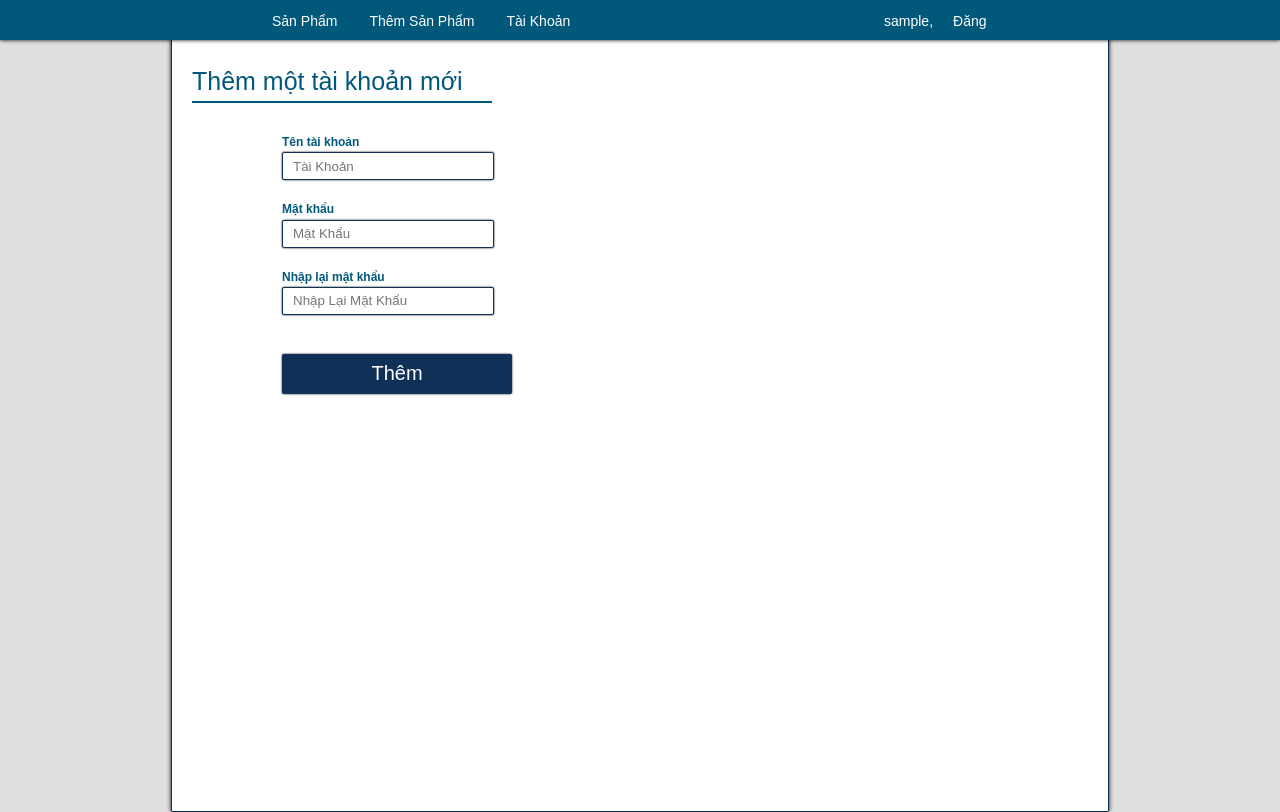
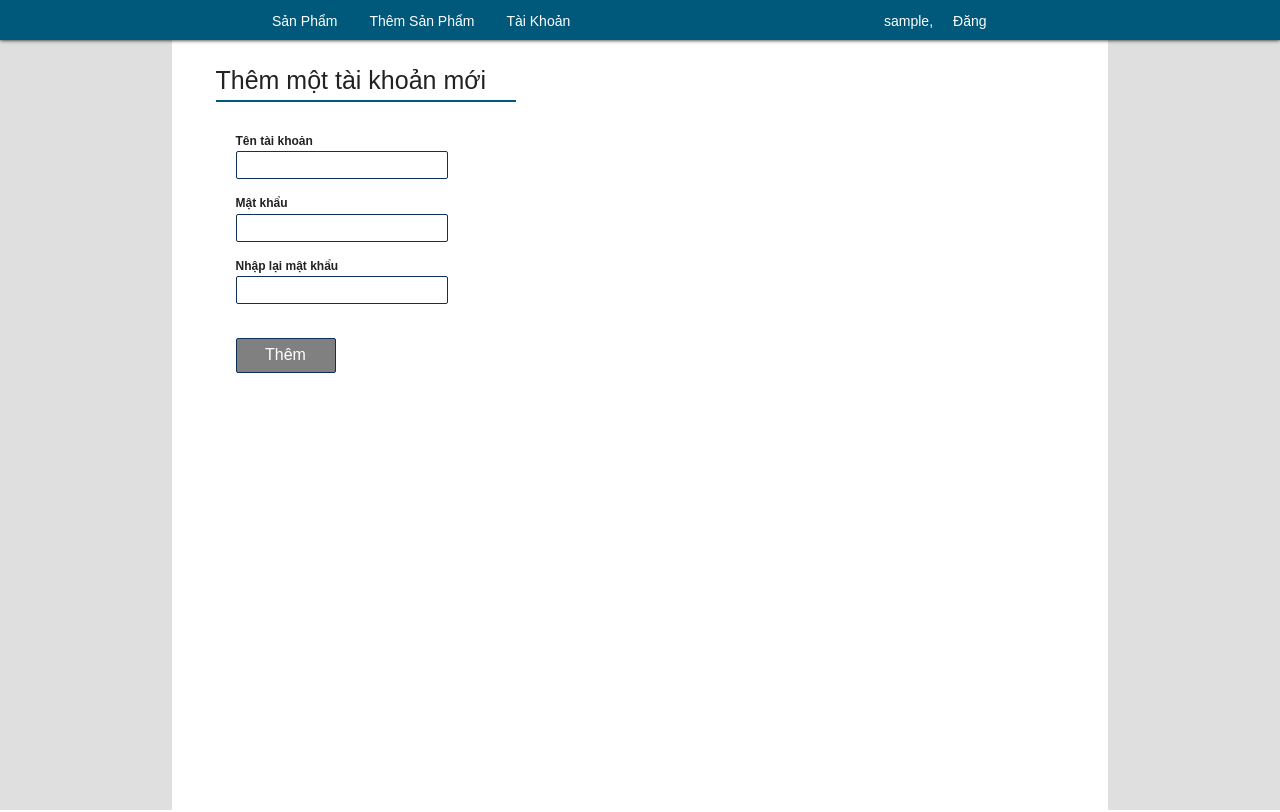
Before and after one commit to Trong08101997/wepsosanh, a PHP site: page /index.php?action=themtaikhoan in a window 1280 px wide. Run offline with PHP 8.4, Linux system fonts and the light colour scheme; the visitor is signed in with stand-in values (Sample User, id 1).

Commit message:
hoan thanh form them tai khoan

```diff
--- a/admin/controller/taikhoan_controller.php
+++ b/admin/controller/taikhoan_controller.php
@@ -8,7 +8,8 @@
 			require_once "model/taikhoan_model.php";
 			$user_ctl = new taikhoan_model;
 			$user_ctl->themtaikhoan_model_function($username, $password);
-			header("Location: view/themtaikhoan_view.php");
+
+			header("Location: index.php?action=taikhoan_view");
 		}
 
 		function laytaikhoan_controller_function() {
--- a/admin/view/css/themtaikhoan_view.css
+++ b/admin/view/css/themtaikhoan_view.css
@@ -4,6 +4,10 @@
 }
 body{
 	background: #E7E7DE;
+}
+
+.container01 {
+	margin-left: 23.5px;
 }
 
 .container01 #quanly {
@@ -15,85 +19,23 @@ body{
 	/*box-shadow:#000 0px 0px 4px 0px;*/
 }
 
-.container01 form input{
-	margin-bottom: 12px;
+.container01 form input {
 	height: 28px;
-	width: 230px;
+	width: 250px;
 	padding-left: 10px;
 	border: 0px;
-	box-shadow:#000 0px 0px 2px 0px;
 	border-radius: 2px;
 }
 
-/*
-.themtaikhoan_container{
-	background: white;
-	border: #0F3057 solid 1px;
-	width: 40%;
-	margin: 100px auto;
-	height: 300px;
-	padding: 70px 20px  0px 20px;
-	box-shadow:#000 0px 0px 4px 0px;
-	border-radius: 5px;
-	text-align: left;
-	color: #00587A;
-}
-
-.themtaikhoan_container span{
-	margin-left: 90px;
-	font-size: 35px;
-}
-
-.themtaikhoan_container form{
-	margin: 20px 0 0 90px;
+.container01 form {
+	margin: 0px 0 0 20px;
 	text-align: left;
 	background: white;
 }
 
-.themtaikhoan_container form .input{
+.container01 form .input {
 	background: white;
-	margin-bottom: 20px;
-	border: 1px solid #0F3057;
-	padding-left: 10px;
-	height: 26px;
-	width: 200px;
-	border-radius: 10px;
-}
-*/
-
-/*.themtaikhoan_container form #them{
-	background: #0F3057;
-	margin-bottom: 20px;
-	border: 1px solid #0F3057;
-	height: 40px;
-	width: 200px;
-	border-radius: 2px;
-	color: white;
-	font-size: 20px;
-}
-*/
-.container{
-	background: white;
-	border: #0F3057 solid 1px;
-	width: 40%;
-	margin: 100px auto;
-	height: 300px;
-	padding: 70px 20px  0px 20px;
-	box-shadow:#000 0px 0px 4px 0px;
-	border-radius: 2px;
-	text-align: left;
-	color: #00587A;
-}
-
-.container01 form {
-	margin: 20px 0 0 90px;
-	text-align: left;
-	background: white;
-}
-
-.container01 form .input{
-	background: white;
-	margin-bottom: 20px;
+	margin-bottom: 15px;
 	border: 1px solid #0F3057;
 	padding-left: 10px;
 	height: 26px;
@@ -104,14 +46,19 @@ body{
 #them:hover{
 	background: #008891;
 	border: 0px;
+	border: 1px solid #0F3057;
 }
 
 #them{
 	background: #0F3057;
 	border: 1px solid #0F3057;
-	border-radius: 2px;
 	color: white;
-	font-size: 20px;
-	height: 40px;
+	font-size: 16px;
+	height: 35px;
 	padding: 0px;
+	width: 100px;
 }
+
+#them:disabled{
+	background: gray;
+}
--- a/admin/view/js/themtaikhoan.js
+++ b/admin/view/js/themtaikhoan.js
@@ -0,0 +1,25 @@
+$(document).ready(function() {
+	$("#retype_password").change(function() {
+		var password01 = $("#password").val();
+		var password02 = $(this).val();
+
+		if (password01 == password02){
+			$("#them").removeAttr("disabled");
+
+		} else {
+			$("#them").attr("disabled", "disabled");
+		}
+	})
+
+	$("#password").change(function() {
+		var password01 = $("#retype_password").val();
+		var password02 = $(this).val();
+
+		if (password01 == password02){
+			$("#them").removeAttr("disabled");
+
+		} else {
+			$("#them").attr("disabled", "disabled");
+		}
+	})
+});
--- a/admin/view/themtaikhoan_view.php
+++ b/admin/view/themtaikhoan_view.php
@@ -3,10 +3,11 @@
 <head>
 	<title>Thêm tài khoản</title>
 	<link rel="stylesheet" type="text/css" href="view/css/themtaikhoan_view.css">
+    <script src="view/js/jquery-3.3.1.min.js"></script>
     <script language="JavaScript" src="view/js/themtaikhoan.js"></script>
 </head>
 <body>
-	<?= require_once "header_view.php" ?>
+    <?= require_once "header_view.php" ?>
 	<div class="container">
         <div class="container01">
             <div id="quanly">
@@ -14,13 +15,13 @@
             </div>
             <form action="?action=taikhoan_controller" method="post">
                 <b>Tên tài khoản</b><br/>
-                <input class="input" type="text" name="username" placeholder="Tài Khoản"><br>
+                <input class="input" type="text" required="required" name="username"><br>
                 <b>Mật khẩu</b><br/>
-                <input class="input" type="password" name="password" placeholder="Mật Khẩu"><br/>
+                <input class="input" id="password" type="password" required="required" name="password"><br/>
                 <b>Nhập lại mật khẩu</b><br/>
-                <input class="input" type="password" name="password" placeholder="Nhập Lại Mật Khẩu"><br>
+                <input class="input" id="retype_password" type="password" required="required" name="retype_password"><br>
                 <br>
-                <input id="them" type="submit" name="submit" value="Thêm">
+                <input disabled id="them" type="submit" name="submit" value="Thêm">
             </form>
         </div>
 	</div>
```
Also changed, not shown: admin/model/taikhoan_model.php (+4 -4 lines).
